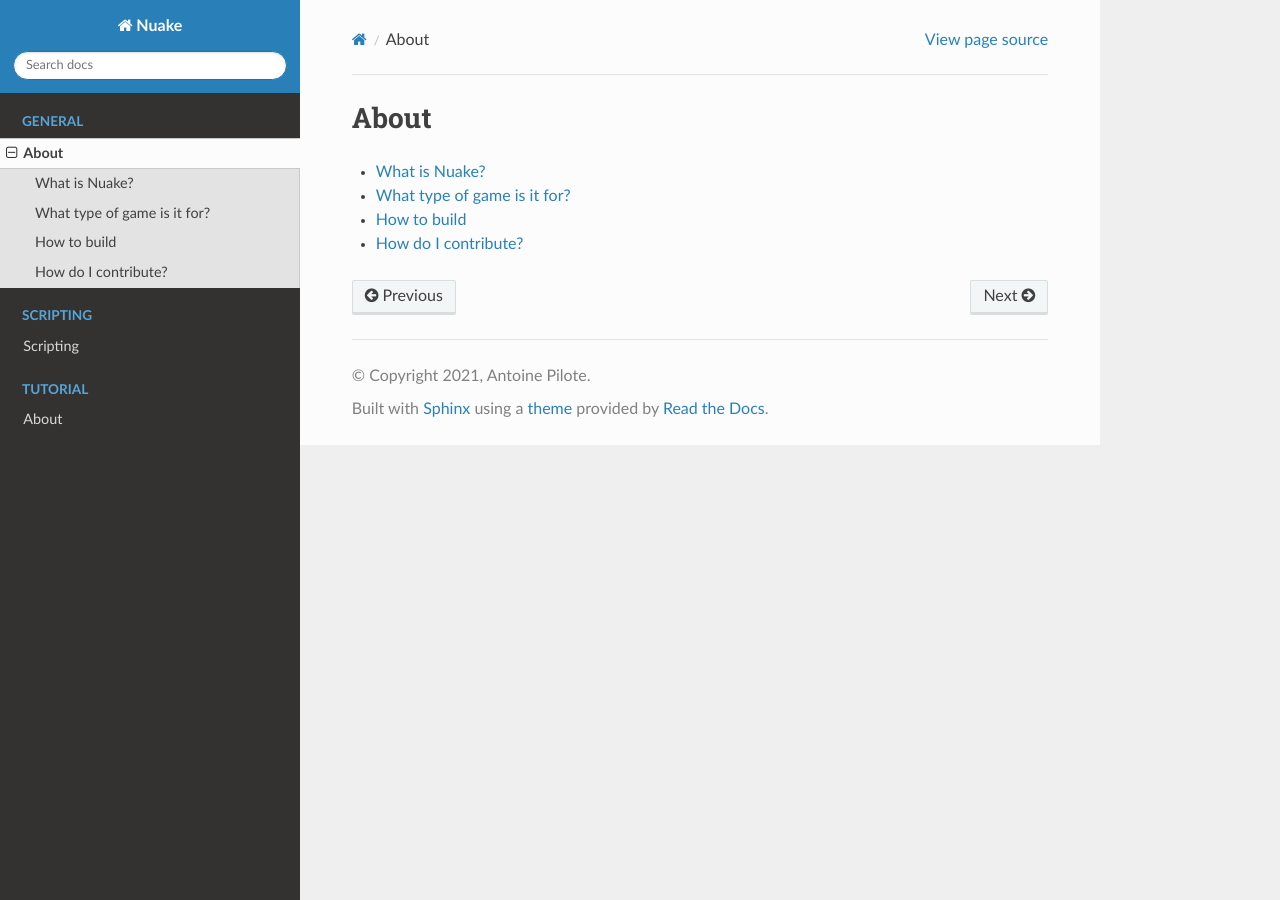
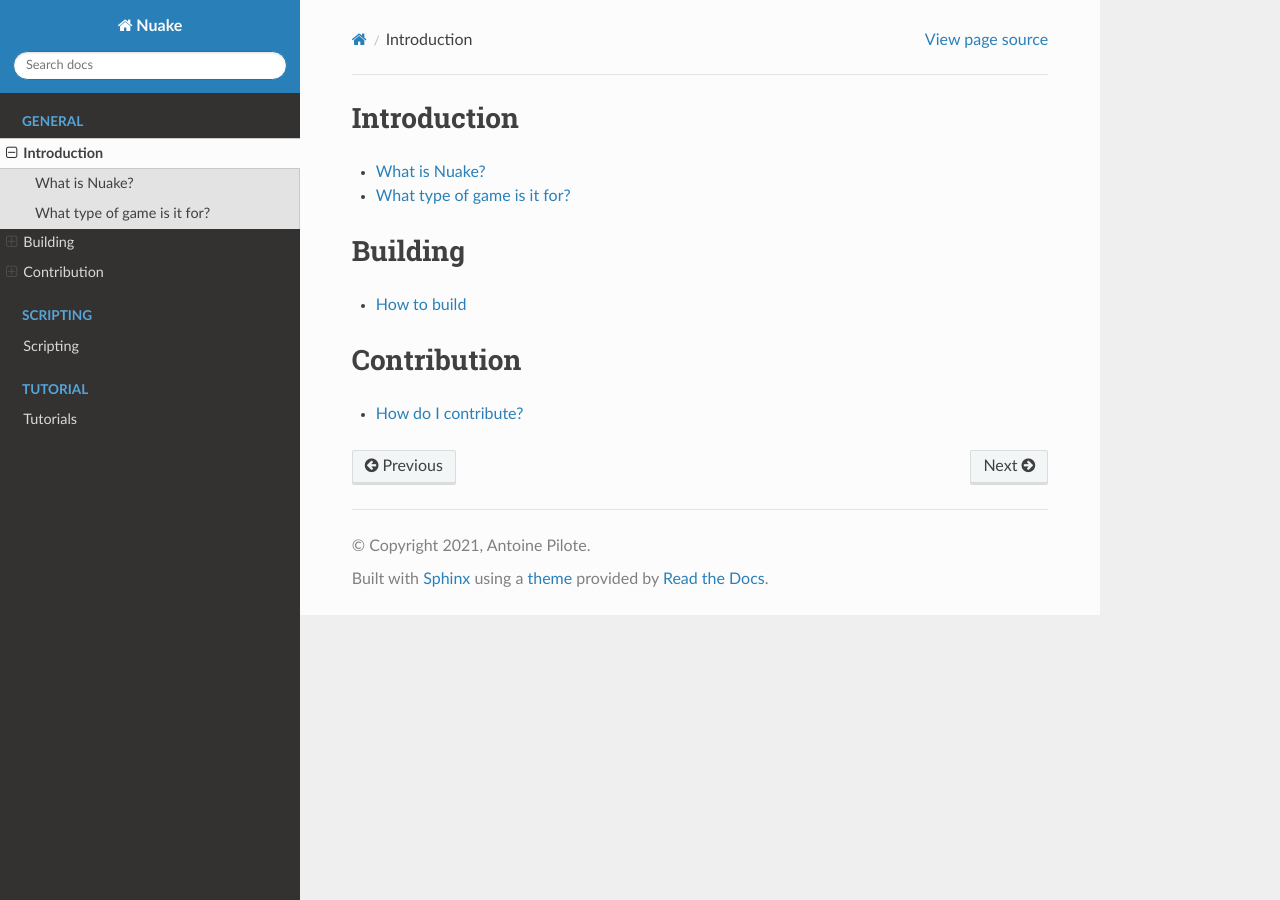
Before and after one commit to antopilo/Nuake, a Sphinx documentation site: the page built from docs/General/index.rst, in a window 1280 px wide. Built offline with Sphinx 7.4.7 and the Read the Docs theme 2.0.0, drawn with Linux system fonts in a browser that asks for light colours.

```diff
--- a/docs/General/index.rst
+++ b/docs/General/index.rst
@@ -1,10 +1,24 @@
-About
-=====
+Introduction
+============
+.. toctree::
+    :maxdepth: 1
+    :name: toc-intro
+
+    introduction
+
+Building
+========
+.. toctree::
+    :maxdepth: 1
+    :name: toc-building
+
+    building
+
+Contribution
+============
 
 .. toctree::
     :maxdepth: 1
-    :name: toc-tutorial
+    :name: toc-contribution
 
-    introduction
-    building
     contribution
--- a/docs/Tutorial/index.rst
+++ b/docs/Tutorial/index.rst
@@ -1,4 +1,4 @@
-About
+Tutorials
 =====
 
 .. toctree::
--- a/docs/index.rst
+++ b/docs/index.rst
@@ -5,6 +5,11 @@
 
 Welcome to Nuake's documentation!
 =================================
+Welcome to the offical Nuake documentation website!
+Here you will find the most up-to-date documentation regarding the Nuake game engine.
+I strongly advise everyone to read up the general section to learn more about the project
+before cloning it.
+
 
 .. toctree::
    :maxdepth: 1
```
